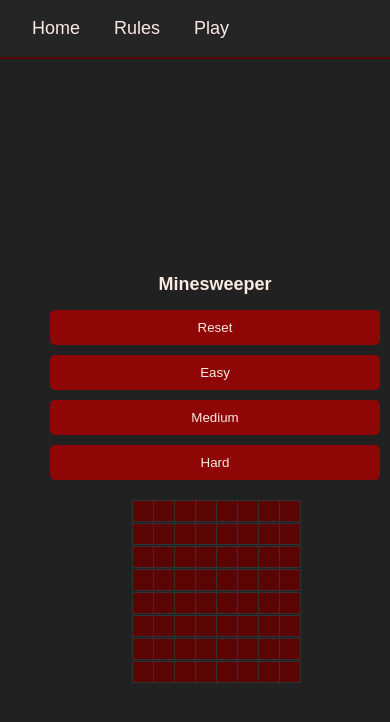
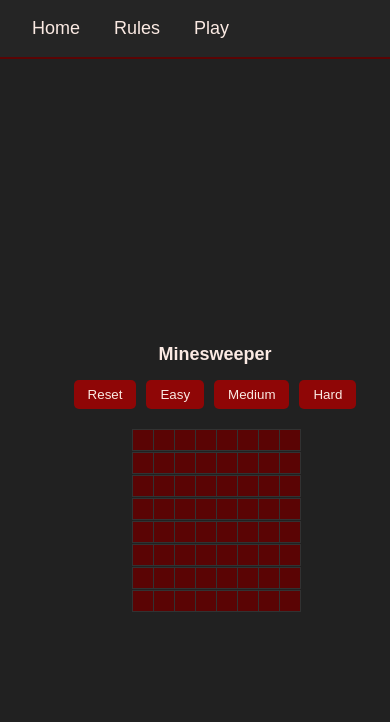
Before and after one commit to aneja5/Sahilpreet-aneja-project2, a React (Create React App) app: page /game/easy in a window 390 px wide. Shown: the top 722 px of the page. Built offline with nearby package versions, Linux system fonts and the light colour scheme.

Commit message:
Update GamePage.css

```diff
--- a/src/components/GamePage.css
+++ b/src/components/GamePage.css
@@ -104,8 +104,7 @@ body, html {
   }
 
   .buttons {
-    width: 100%;
-    text-align: center;
+    padding: 7px 14px;
   }
 
   .modal-content {
```
